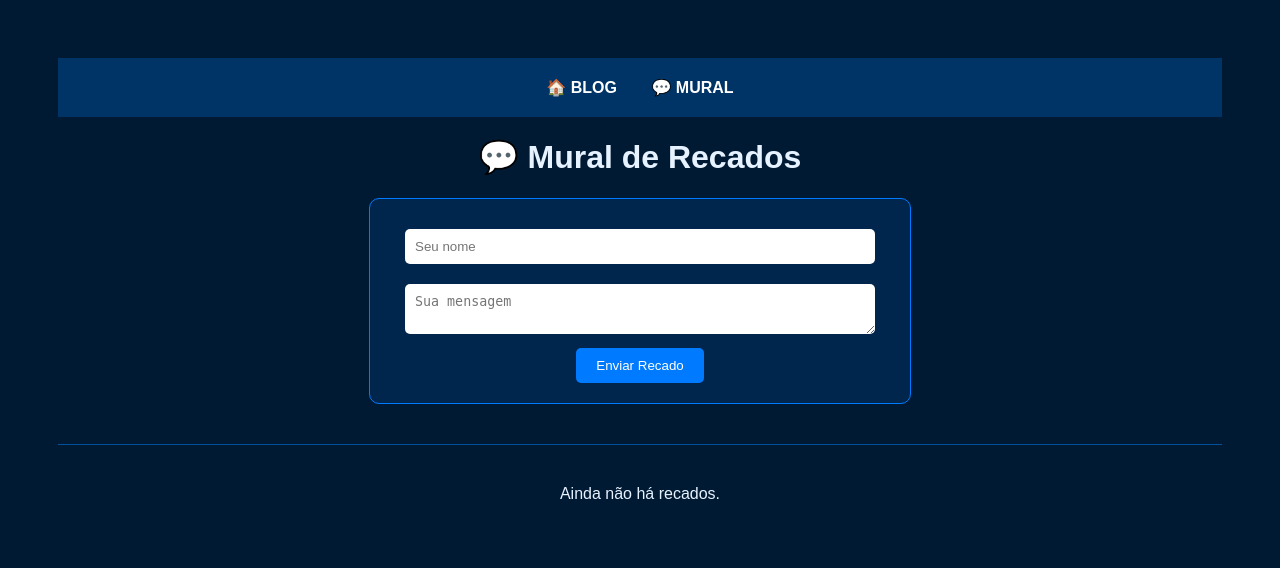
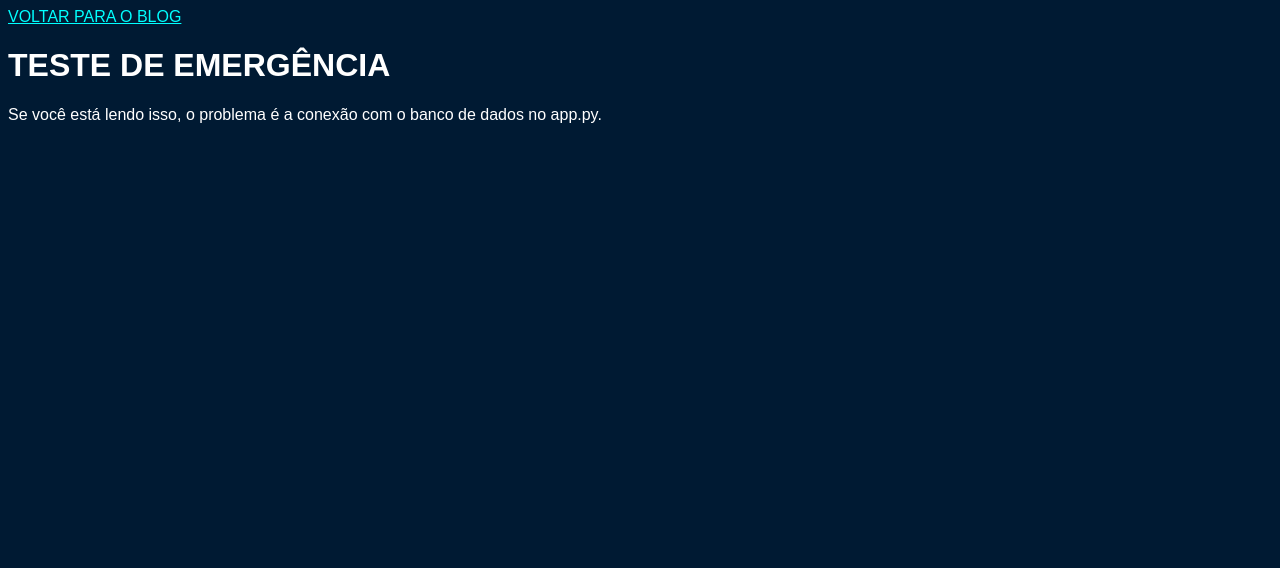
Before and after one commit to azuledoido/meu-blog-flask, a Flask app: template templates/mural.html in a window 1280 px wide. Shown: the top 568 px of the page. Run offline with Flask 3, Linux system fonts and the light colour scheme; the template is opened without the code that fills it, so the values that code supplies are empty; some libraries are stand-ins or nearby versions.

Commit message:
Teste estático radical no mural

```diff
--- a/templates/mural.html
+++ b/templates/mural.html
@@ -1,46 +1,13 @@
 <!DOCTYPE html>
-<html lang="pt-br">
+<html>
 <head>
-    <meta charset="UTF-8">
-    <title>Mural - Azul e Doido</title>
-    <style>
-        body { background-color: #001a33; color: #e6f2ff; font-family: sans-serif; text-align: center; padding: 50px; }
-        nav { background: #003366; padding: 20px; margin-bottom: 20px; }
-        nav a { color: white; margin: 0 15px; text-decoration: none; font-weight: bold; }
-        .box { background: #00264d; padding: 20px; border-radius: 10px; max-width: 500px; margin: auto; border: 1px solid #007bff; }
-        input, textarea { width: 90%; margin: 10px 0; padding: 10px; border-radius: 5px; border: none; }
-        button { background: #007bff; color: white; border: none; padding: 10px 20px; cursor: pointer; border-radius: 5px; }
-    </style>
+    <title>Mural Teste</title>
 </head>
-<body>
+<body style="background-color: #001a33; color: white; font-family: sans-serif;">
     <nav>
-        <a href="/">🏠 BLOG</a>
-        <a href="/mural">💬 MURAL</a>
+        <a href="/" style="color: cyan;">VOLTAR PARA O BLOG</a>
     </nav>
-
-    <h1>💬 Mural de Recados</h1>
-
-    <div class="box">
-        <form action="/mural" method="POST">
-            <input type="text" name="nome" placeholder="Seu nome" required>
-            <textarea name="mensagem" placeholder="Sua mensagem" required></textarea>
-            <br>
-            <button type="submit">Enviar Recado</button>
-        </form>
-    </div>
-
-    <hr style="margin: 40px 0; border: 0; border-top: 1px solid #00509e;">
-
-    <div style="max-width: 600px; margin: auto; text-align: left;">
-        {% if recados %}
-            {% for r in recados %}
-                <div style="background: #00264d; padding: 15px; margin-bottom: 10px; border-radius: 8px;">
-                    <b style="color: #38bdf8;">{{ r[1] }}</b>: {{ r[2] }}
-                </div>
-            {% endfor %}
-        {% else %}
-            <p style="text-align: center;">Ainda não há recados.</p>
-        {% endif %}
-    </div>
+    <h1>TESTE DE EMERGÊNCIA</h1>
+    <p>Se você está lendo isso, o problema é a conexão com o banco de dados no app.py.</p>
 </body>
 </html>
```
